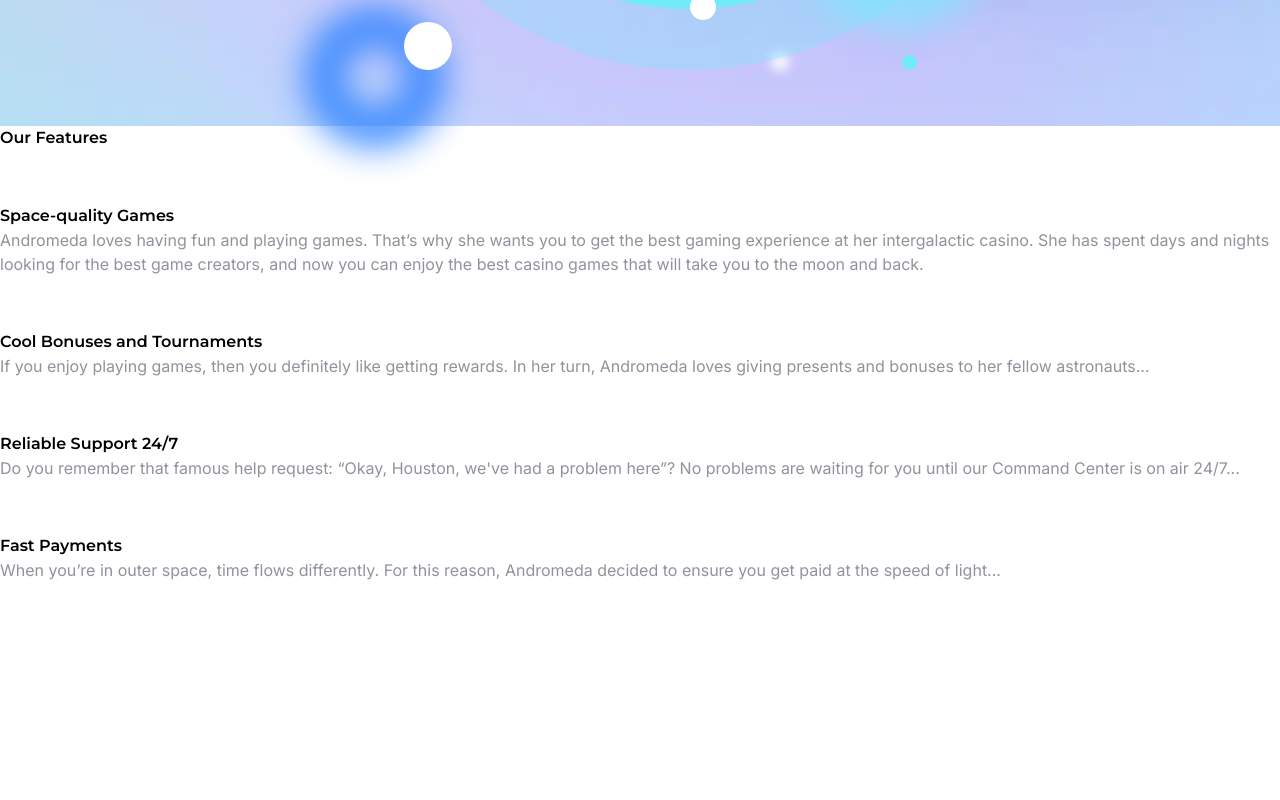
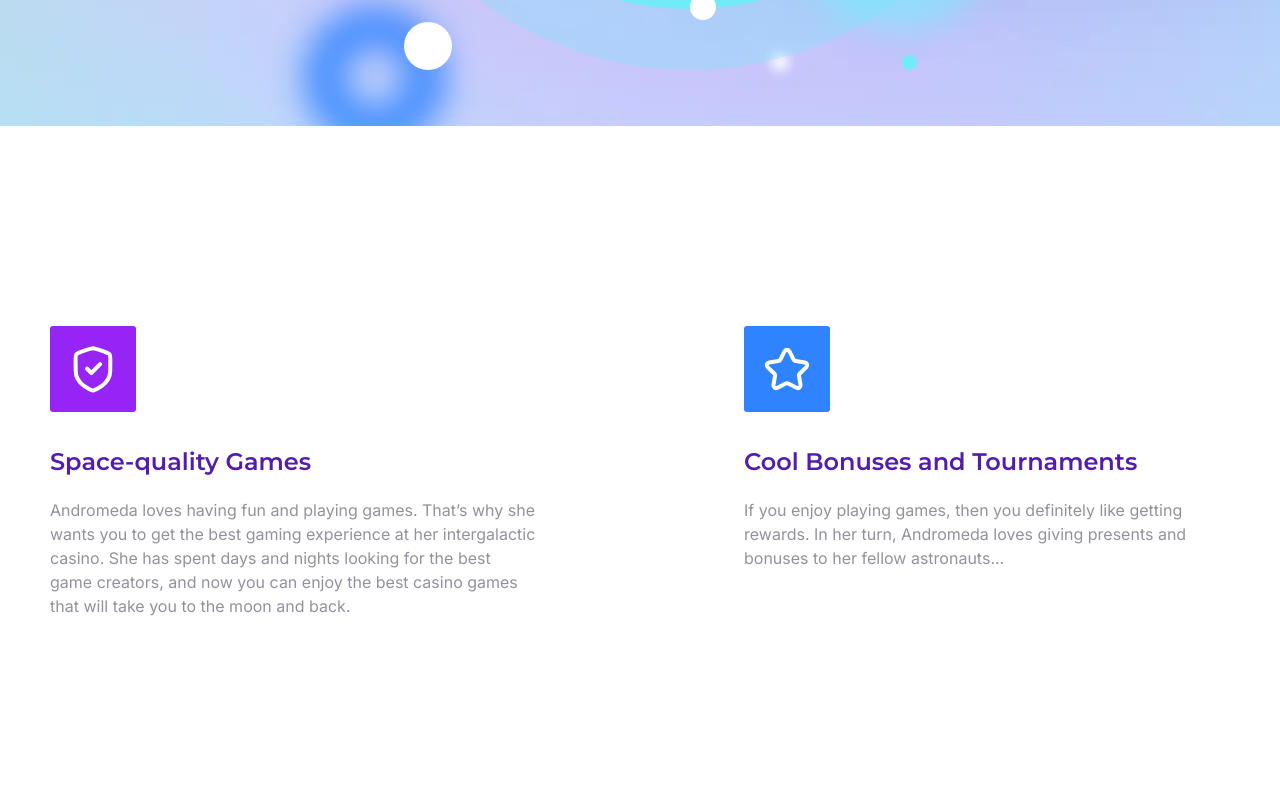
Before and after one commit to etopritika/aff-house-test, a React (Vite) app: page / in a window 1280 px wide. Shown: the part 760-1560 px from the top of the page. Before the commit the page ends 1342 px from the top, so only its background shows below. Built offline with nearby package versions, Linux system fonts and the light colour scheme.

Commit message:
Added styles to features component

```diff
--- a/src/components/FeaturesSection/index.tsx
+++ b/src/components/FeaturesSection/index.tsx
@@ -9,24 +9,28 @@ export const FeaturesSection = () => {
   const features = [
     {
       icon: <IconShieldCheck />,
+      className: 'bg-[#9524F5]',
       title: 'Space-quality Games',
       description:
         'Andromeda loves having fun and playing games. That’s why she wants you to get the best gaming experience at her intergalactic casino. She has spent days and nights looking for the best game creators, and now you can enjoy the best casino games that will take you to the moon and back.',
     },
     {
       icon: <IconStarBadge />,
+      className: 'bg-[#3083FF]',
       title: 'Cool Bonuses and Tournaments',
       description:
         'If you enjoy playing games, then you definitely like getting rewards. In her turn, Andromeda loves giving presents and bonuses to her fellow astronauts...',
     },
     {
       icon: <IconUserSupport />,
+      className: 'bg-[#51D2F2]',
       title: 'Reliable Support 24/7',
       description:
         "Do you remember that famous help request: “Okay, Houston, we've had a problem here”? No problems are waiting for you until our Command Center is on air 24/7...",
     },
     {
       icon: <IconWalletFast />,
+      className: 'bg-[#C037D7]',
       title: 'Fast Payments',
       description:
         'When you’re in outer space, time flows differently. For this reason, Andromeda decided to ensure you get paid at the speed of light...',
@@ -34,17 +38,26 @@ export const FeaturesSection = () => {
   ];
 
   return (
-    <section>
-      <h2>Our Features</h2>
-      <ul>
+    <section className="relative z-20 bg-white pb-[136px] pt-[200px]">
+      <div className="mx-auto max-w-[1200px] px-2.5">
+        <h2 className="sr-only">Our Features</h2>
+        <ul className="grid grid-cols-2 gap-52">
           {features.map((feature, index) => (
             <li key={index}>
+              <div
+                className={`${feature.className} inline-block rounded-[3px] p-4`}
+              >
                 {feature.icon}
-            <h3>{feature.title}</h3>
-            <p>{feature.description}</p>
+              </div>
+
+              <h3 className="mb-5 mt-7 text-2xl font-semibold text-primary">
+                {feature.title}
+              </h3>
+              <p className="text-base font-normal">{feature.description}</p>
             </li>
           ))}
         </ul>
+      </div>
     </section>
   );
 };
```
Lines whose indentation alone changed are shown as unchanged.
